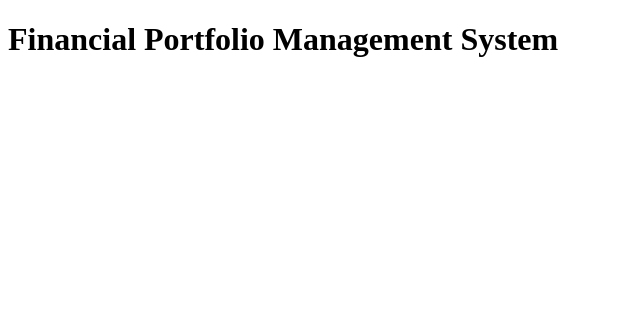
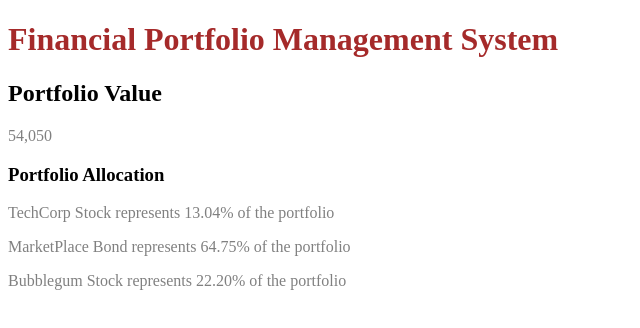
Before and after one commit to ferdimbarre/Coding-Project-15, a plain HTML site: page index.html in a window 1280 px wide. Shown: the whole page, without its empty margins (0-640 px from the left). Drawn offline with Linux system fonts and the light colour scheme.

Commit message:
CSS file

```diff
--- a/index.html
+++ b/index.html
@@ -8,6 +8,15 @@
 </head>
 <body>
     <h1>Financial Portfolio Management System</h1>
+    <div id="portfoliov">
+    <h2>Portfolio Value</h2>
+    <div id="portfolio-value">$0</div>
+</div>
+
+    <div id="allocation">
+        <h3>Portfolio Allocation</h3>
+        <div id="allocation-list" ></div>
+    </div>
 
     <!-- Portfolio details and transaction log sections here -->
     <script type = "module" src="asset.js"></script>
@@ -15,5 +24,6 @@
     <script type = "module" src="transaction.js"></script>
     <!-- Main script entry point with module type -->
     <script type="module" src="main.js"></script>
+    <link rel="stylesheet" href="style.css">
 </body>
 </html>
--- a/main.js
+++ b/main.js
@@ -11,14 +11,29 @@ console.log(Transaction);
 const portfolioValue = calculatePortfolioValue (assets);
 console.log(`Portfolio value is ${portfolioValue}`); //displays total portfolio value
 
+//to show on webpage:
+function portfolioOnScreen (value) {
+    const portfolioV = document.getElementById("portfolio-value");
+    portfolioV.textContent = `${value.toLocaleString()}`;
+}
+
 function displayPortfolio (assets) {
     const portfolioAllocation = getPortfolioAllocation (assets);
+    const allocationList = document.getElementById("allocation-list")
+    allocationList.innerHTML =""; //this is to show output on screen
+
     portfolioAllocation.forEach(asset => {
         console.log(`Asset ${asset.name} represents ${asset.assetPercentage}% of the portfolio`)
-    }); //displays allocation of each asset
-}
+    const p = document.createElement("p");
+    p.textContent = `${asset.name} represents ${asset.assetPercentage}% of the portfolio`
+    allocationList.appendChild(p) })}; //displays allocation of each asset
+
+
 console.log("Initial portfolio allocation:");
+
 displayPortfolio(assets)
+
+portfolioOnScreen(portfolioValue)
 // create new transactions using the default class
 const newtransaction1 = new Transaction (1, "sell", 3 );
 console.log(`Sell 3 units of asset ID 1`);
@@ -28,5 +43,6 @@ console.log(`Buy 15 units of asset ID 2`);
 
 
 let updatedPortfolio = calculatePortfolioValue(assets);
+portfolioOnScreen(updatedPortfolio)
 console.log(`Updated portfolio value after the transactions is $${updatedPortfolio}`)
 displayPortfolio(assets);
--- /dev/null
+++ b/style.css
@@ -0,0 +1,15 @@
+h1 {
+    color:brown;
+}
+h2 {
+    color: black;
+}
+h3{
+    color: black;
+}
+#portfoliov{
+    color: grey;
+}
+#allocation {
+    color: grey;
+}
```
